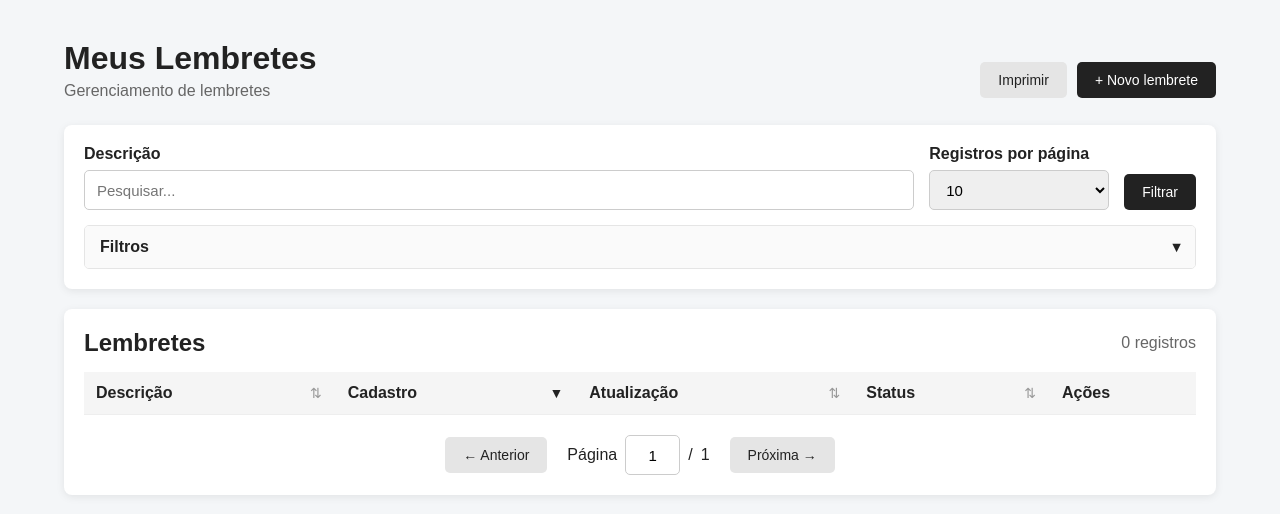
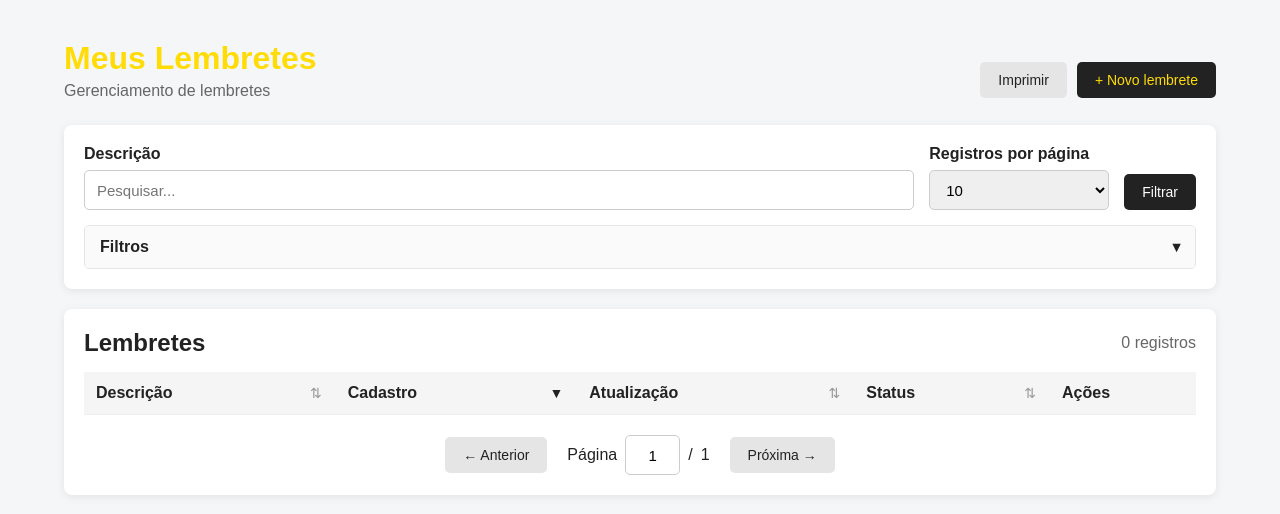
Before and after one commit to pessoa1/Lembretes-UMFG, a plain HTML site: page frontEnd/index.html in a window 1280 px wide. Drawn offline with Linux system fonts and the light colour scheme; no server answers.

Commit message:
feat: Mudança de estilo

```diff
--- a/frontEnd/css/style.css
+++ b/frontEnd/css/style.css
@@ -25,6 +25,7 @@ body {
 
 .header h1 {
     margin-bottom: 5px;
+    color: #FFDC06;
 }
 
 .header p {
@@ -249,6 +250,10 @@ input.campo-invalido {
     color: white;
 }
 
+#btnNovo {
+    color: #FFDC06;
+}
+
 .btn-secondary {
     background: #e5e5e5;
     color: #222;
```
